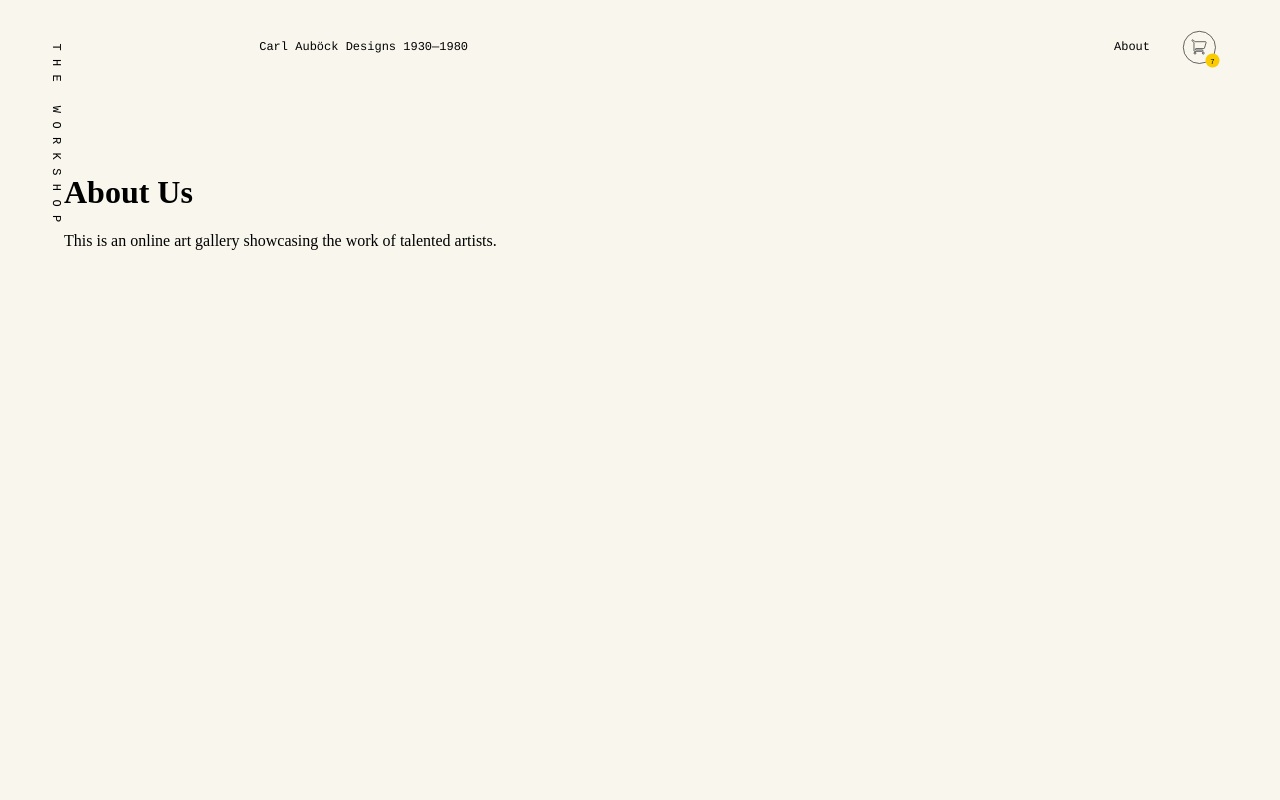
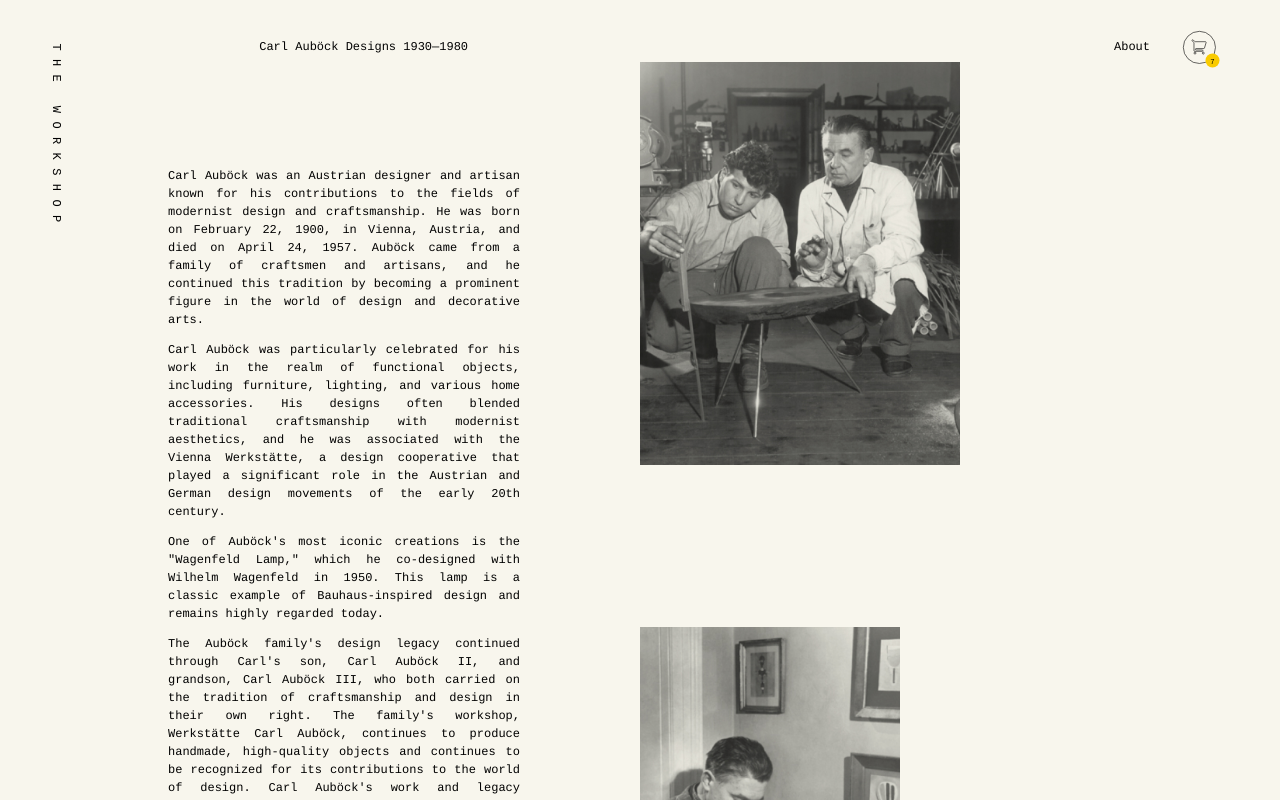
Before and after one commit to jennynguyenoberg/the-workshop, a React (Vite) app: page /about in a window 1280 px wide. Shown: the top 800 px of the page. Built offline with nearby package versions, Linux system fonts and the light colour scheme.

Commit message:
Add About page content + run prettier

```diff
--- a/src/components/ProductGallery/ProductGallery.styles.ts
+++ b/src/components/ProductGallery/ProductGallery.styles.ts
@@ -38,7 +38,6 @@ const BounceAnimation = keyframes`
   }
 `;
 
-
 export const Dot = styled.div<DotProps>`
   background-color: black;
   border-radius: 50%;
--- a/src/pages/About/About.styles.ts
+++ b/src/pages/About/About.styles.ts
@@ -3,8 +3,33 @@ import styled from "styled-components";
 export const StyledMainContainer = styled.div`
   height: 100vh;
   margin: 5em 4em;
+  font-family: "Courier", sans-serif;
+  font-size: 12px;
+  line-height: 1.5em;
+  text-align: justify;
+  display: flex;
+  align-items: center;
+  margin-top: -2rem;
+  flex-wrap: wrap;
 `;
 
-export const StyledLeftContainer = styled.div``;
+export const StyledLeftContainer = styled.div`
+  width: 50%;
+`;
 
-export const StyledRightContainer = styled.div``;
+export const StyledParagraph = styled.p`
+  margin: 0 10em;
+`;
+
+export const StyledRightContainer = styled.div`
+  width: 50%;
+`;
+
+export const StyledImageContainer = styled.div`
+  height: 100%;
+`;
+
+export const StyledImage1 = styled.img`
+  margin-bottom: 13em;
+  padding-right: 3.5em;
+`;
--- a/src/pages/About/About.tsx
+++ b/src/pages/About/About.tsx
@@ -1,22 +1,68 @@
+import React from "react";
 import Footer from "../../components/Footer/Footer";
 import {
   StyledMainContainer,
   StyledLeftContainer,
   StyledRightContainer,
+  StyledParagraph,
+  StyledImageContainer,
+  StyledImage1,
 } from "./About.styles";
+
+import Image1 from "/images/Image-of-Carl-Auböck-1.jpg";
+import Image2 from "/images/Image-of-Carl-Auböck-2.jpg";
 
 const About: React.FC = () => {
   return (
     <>
       <StyledMainContainer>
         <StyledLeftContainer>
-          <h1>About Us</h1>
-          <p>
-            This is an online art gallery showcasing the work of talented
-            artists.
-          </p>
+          <StyledParagraph>
+            <p>
+              Carl Auböck was an Austrian designer and artisan known for his
+              contributions to the fields of modernist design and craftsmanship.
+              He was born on February 22, 1900, in Vienna, Austria, and died on
+              April 24, 1957. Auböck came from a family of craftsmen and
+              artisans, and he continued this tradition by becoming a prominent
+              figure in the world of design and decorative arts.
+            </p>
+            <p>
+              Carl Auböck was particularly celebrated for his work in the realm
+              of functional objects, including furniture, lighting, and various
+              home accessories. His designs often blended traditional
+              craftsmanship with modernist aesthetics, and he was associated
+              with the Vienna Werkstätte, a design cooperative that played a
+              significant role in the Austrian and German design movements of
+              the early 20th century.
+            </p>
+            <p>
+              One of Auböck's most iconic creations is the "Wagenfeld Lamp,"
+              which he co-designed with Wilhelm Wagenfeld in 1950. This lamp is
+              a classic example of Bauhaus-inspired design and remains highly
+              regarded today.
+            </p>
+            <p>
+              The Auböck family's design legacy continued through Carl's son,
+              Carl Auböck II, and grandson, Carl Auböck III, who both carried on
+              the tradition of craftsmanship and design in their own right. The
+              family's workshop, Werkstätte Carl Auböck, continues to produce
+              handmade, high-quality objects and continues to be recognized for
+              its contributions to the world of design. Carl Auböck's work and
+              legacy continue to influence contemporary designers and collectors
+              interested in modernist and mid-century design.
+            </p>
+          </StyledParagraph>
         </StyledLeftContainer>
-        <StyledRightContainer></StyledRightContainer>
+        <StyledRightContainer>
+          <StyledImageContainer>
+            <StyledImage1
+              src={Image1}
+              alt="Image of Carl Auböck in his workshop with his son."
+              width={320}
+            />
+            <img src={Image2} alt="Image of Carl Auböck" width={260} />
+          </StyledImageContainer>
+        </StyledRightContainer>
       </StyledMainContainer>
       <Footer />
     </>
```
Also changed, not shown: src/components/ProductGallery/ProductGallery.tsx (+6 -1 lines).
